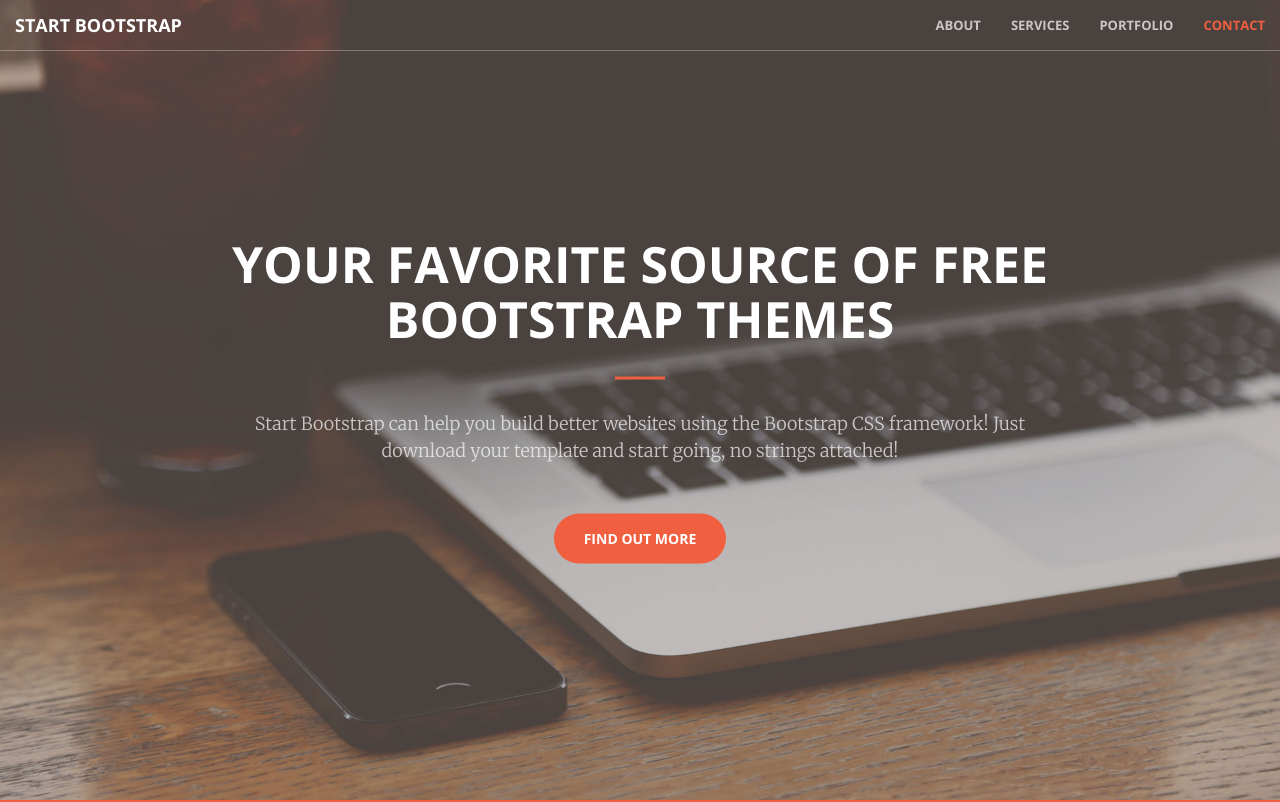
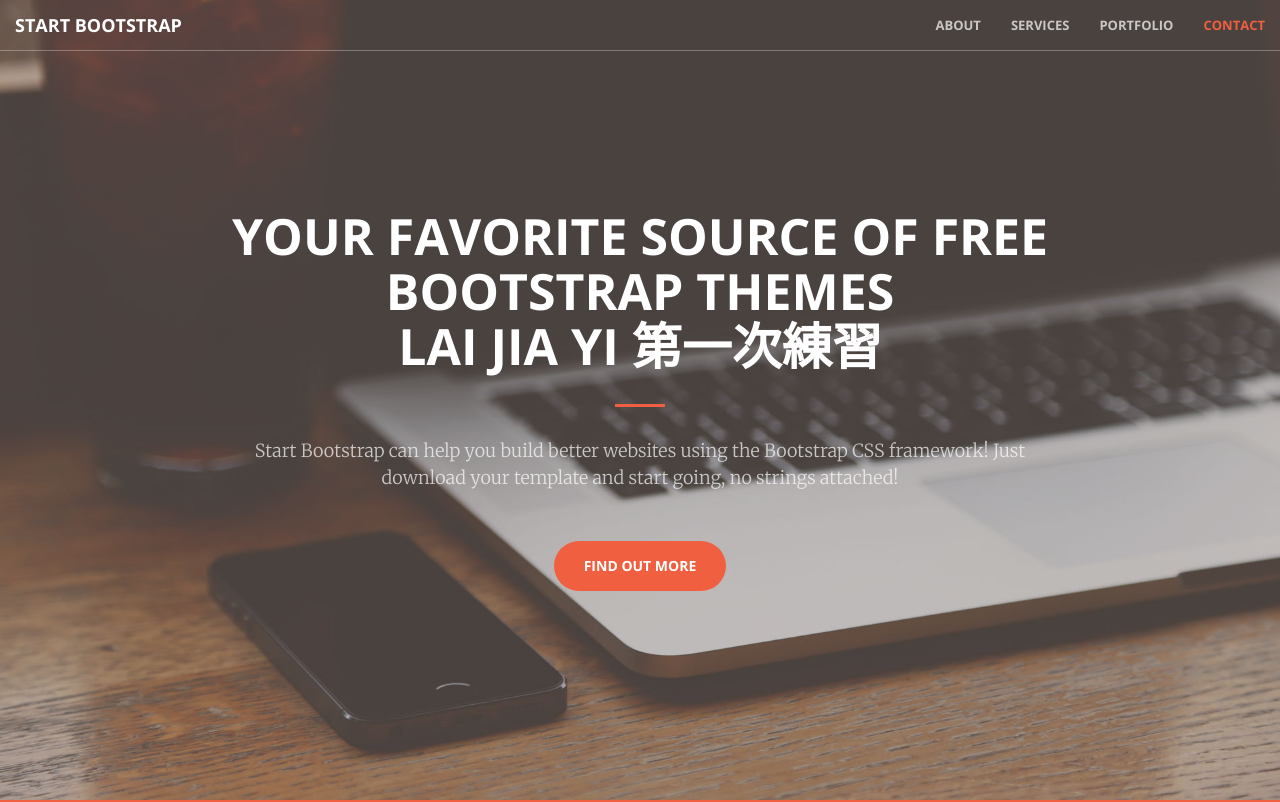
Before and after one commit to S3A432006/creative2, a website: page index.html in a window 1280 px wide. Shown: the top 802 px of the page. Drawn offline with nearby package versions, Linux system fonts and the light colour scheme.

Commit message:
修改 homeheading

```diff
--- a/index.html
+++ b/index.html
@@ -72,6 +72,7 @@
         <div class="header-content">
             <div class="header-content-inner">
                 <h1 id="homeHeading">Your Favorite Source of Free Bootstrap Themes</h1>
+                <h1 id="homeHeading">Lai Jia Yi 第一次練習</h1>
                 <hr>
                 <p>Start Bootstrap can help you build better websites using the Bootstrap CSS framework! Just download your template and start going, no strings attached!</p>
                 <a href="#about" class="btn btn-primary btn-xl page-scroll">Find Out More</a>
```
